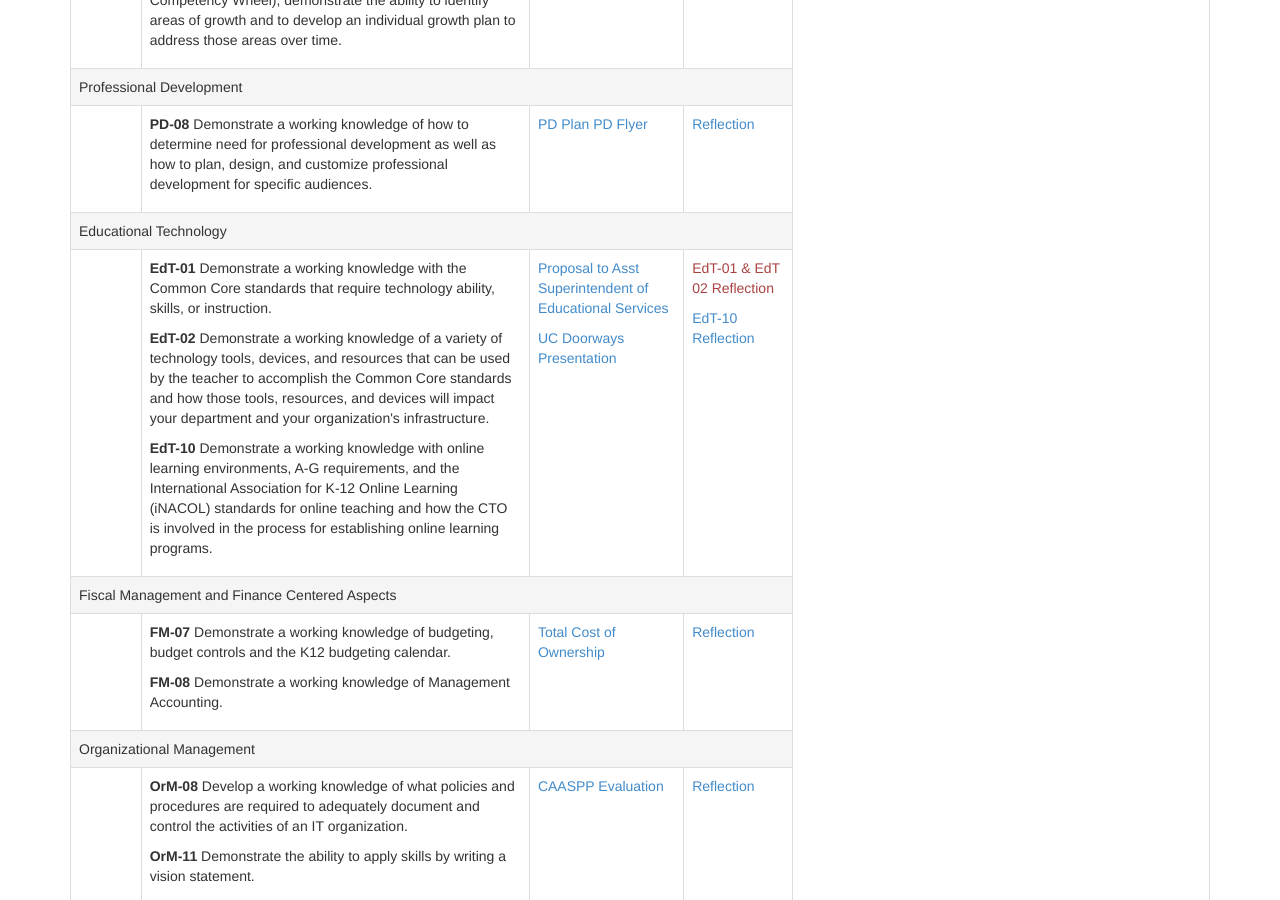
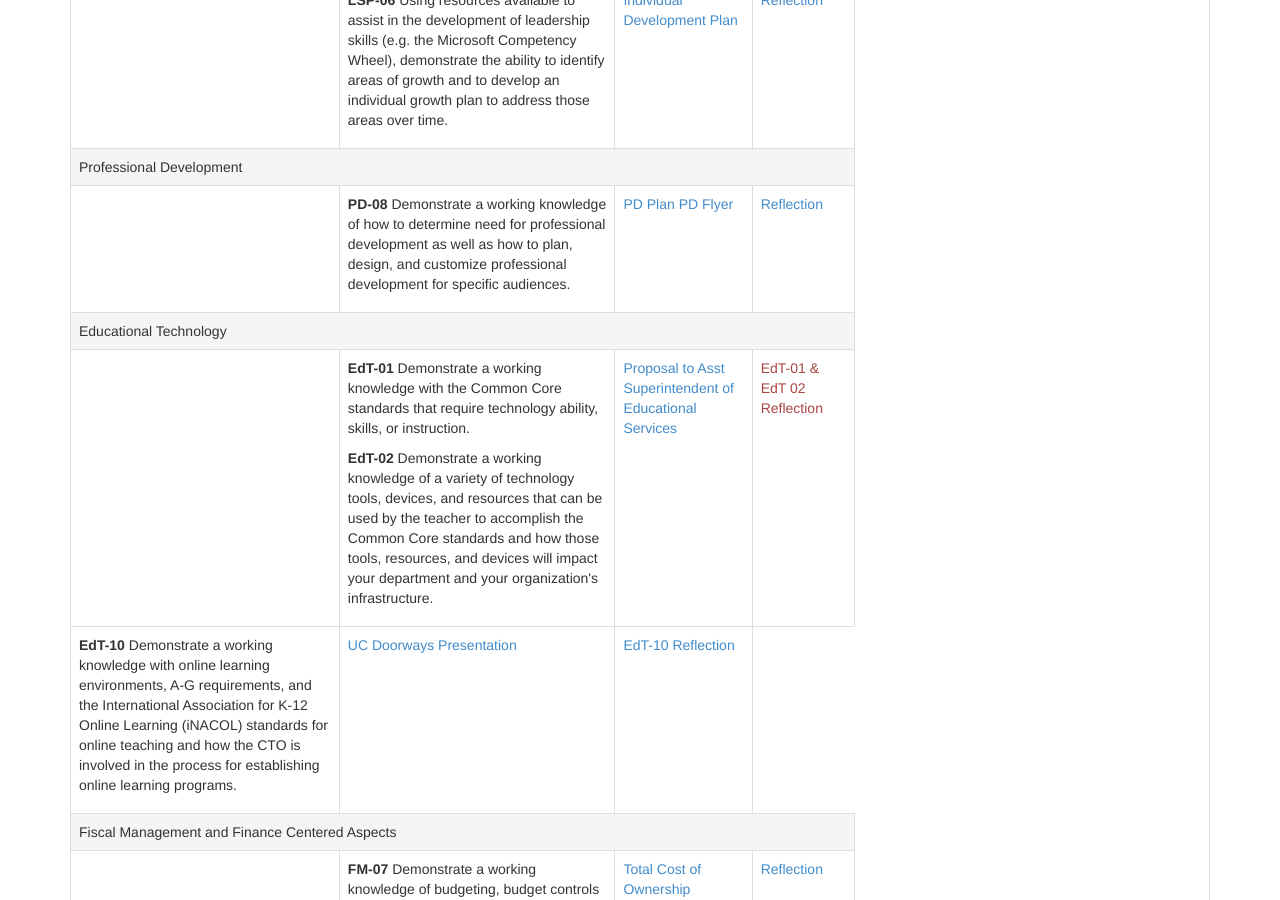
Before and after one commit to shanepinnell/shanepinnell.github.io, a Jekyll site: the page built from cto_mentor/index.html, in a window 1280 px wide and 900 px high, scrolled down 437 px. Built offline with Jekyll 4.4.1, drawn with Linux system fonts in a browser that asks for light colours; nearby versions of some CDN libraries; library files that are not in the unit come from our copies.

```diff
--- a/cto_mentor/index.html
+++ b/cto_mentor/index.html
@@ -71,10 +71,19 @@
 					<td>
 						<p><strong>EdT-01</strong> Demonstrate a working knowledge with the Common Core standards that require technology ability, skills, or instruction.</p>
 						<p><strong>EdT-02</strong> Demonstrate a working knowledge of a variety of technology tools, devices, and resources that can be used by the teacher to accomplish the Common Core standards and how those tools, resources, and devices will impact your department and your organization's infrastructure.</p>
+					</td>
+					<td>
+						<p><a href="https://docs.google.com/document/d/1_wuOefh2NxkWUNsN6s4xy8ITc8V8XFoXQhxx5b4rsW0/edit?usp=sharing" target="_blank">Proposal to Asst Superintendent of Educational Services</a></p>
+					</td>
+					<td>
+						<p class="text-danger">EdT-01 & EdT 02 Reflection</p>
+					</td>
+				</tr>
+				<tr>
+					<td>
 						<p><strong>EdT-10</strong> Demonstrate a working knowledge with online learning environments, A-G requirements, and the International Association for K-12 Online Learning (iNACOL) standards for online teaching and how the CTO is involved in the process for establishing online learning programs.</p>
 					</td>
 					<td>
-						<p><a href="https://docs.google.com/document/d/1_wuOefh2NxkWUNsN6s4xy8ITc8V8XFoXQhxx5b4rsW0/edit?usp=sharing" target="_blank">Proposal to Asst Superintendent of Educational Services</a></p>
 						<p>
 							<a href="https://docs.google.com/presentation/d/1EZFegL-TcpNa0eedy37Z1_GhY3oN4CiA00NG0UThlIw/edit?usp=sharing" target="_blank">
 								UC Doorways Presentation
@@ -82,7 +91,6 @@
 						</p>
 					</td>
 					<td>
-						<p class="text-danger">EdT-01 & EdT 02 Reflection</p>
 						<p>
 							<a href="https://docs.google.com/document/d/1oxxiTS7QCsQ4DUonoHm_lK0k4p7gSR30rAjX6zWSnQs/edit?usp=sharing"  target="_blank">EdT-10 Reflection</a>
 						</p>
```
